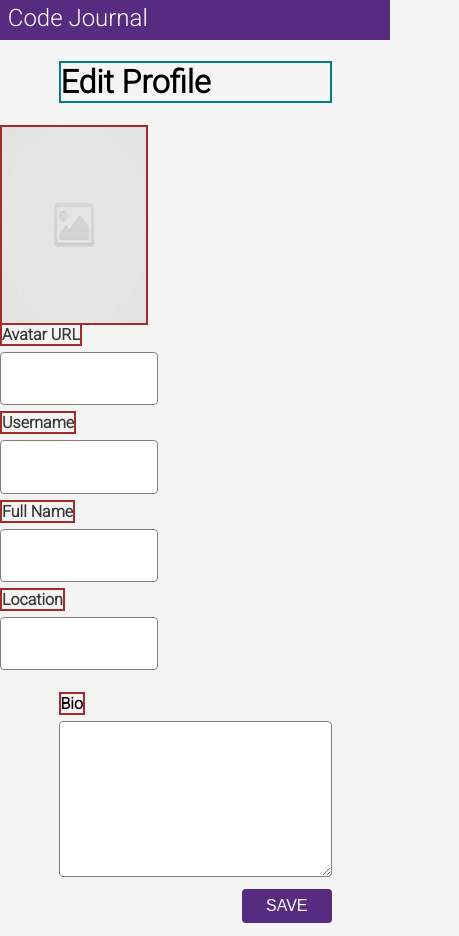
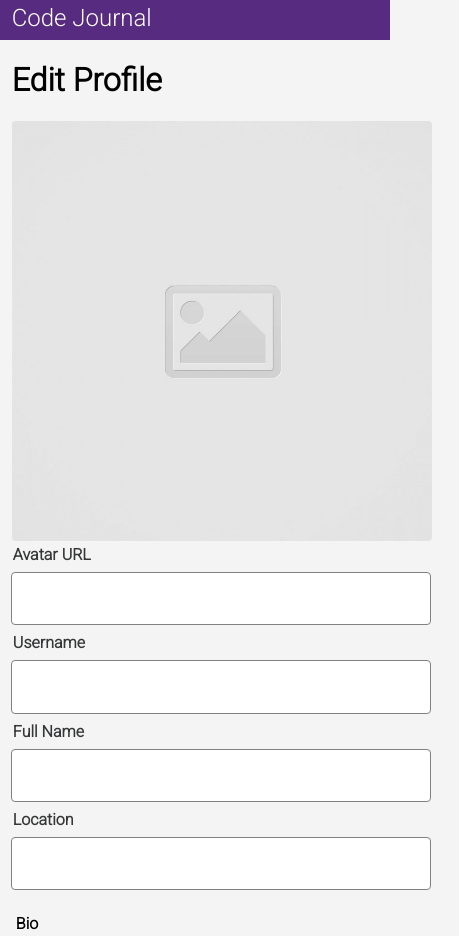
Before and after one commit to eniolajohnson/Code-Journal, a website: page index.html in a window 390 px wide. Shown: the top 936 px of the page, 459 px wide, since content can reach past the window. Drawn offline with Linux system fonts and the light colour scheme.

Commit message:
Mobile responsiveness completed

```diff
--- a/css/styles.css
+++ b/css/styles.css
@@ -38,6 +38,8 @@ form {
   width: 38%;
   margin: 0;
   margin-right: 7%;
+  object-fit: contain;
+  object-position: 50% 50%;
 }
 
 label {
@@ -57,49 +59,8 @@ label {
 }
 
 .row input:active {
-  border: 1.5px solid rgb(86, 43, 128);
+  border: 2px solid rgb(86, 43, 128);
 }
-
-@media only screen and (max-width: 568px){
-  header{
-    height: 2.5em;
-  }
-
-  header > h2 {
-    margin: 0;
-    margin-left: 2%;
-  }
-
-  .row{
-    display: flex;
-    flex-direction: column;
-    width: 100%;
-  }
-
-  .row2 h1 {
-    width: 100%;
-
-    border: 2px solid teal;
-  }
-
-  label{
-    border: 2px solid brown;
-  }
-
-  .row input {
-    width: 158px;
-  }
-
-  .row img {
-    height: 200px;
-    border: 2px solid brown;
-  }
-
-  .row2 h1{
-    width: 100%;
-  }
-}
-
 
 .row2{
   width: 70%;
@@ -130,3 +91,52 @@ label {
   border-radius: 4px;
   float: right;
 }
+
+@media only screen and (max-width: 568px){
+  header{
+    height: 2.5em;
+  }
+
+  header > h2 {
+    margin: 0;
+    margin-left: 3%;
+  }
+
+  label{
+    margin-left: 6%;
+  }
+
+  .row{
+    display: block;
+    width: 100%;
+  }
+
+  .row input {
+    width: 420px;
+    margin-left: 5%;
+  }
+
+  .row img {
+    width: 420px;
+    margin-left: 3%;
+    border-radius: 4px;
+  }
+
+  .row h1{
+    width: 90%;
+    margin-left: 3%;
+  }
+
+  .row2 {
+    margin-left: 3%;
+    width: 26.1rem;
+  }
+
+  .row2 textarea {
+    width: 100%;
+  }
+
+  .row2 label {
+    margin-left: 1%;
+  }
+}
--- a/index.html
+++ b/index.html
@@ -20,8 +20,8 @@
     <h2>Code Journal</h2>
   </header>
   <main>
-    <div class="edit-profile" data-view="edit-profile">
-      <div class="row2">
+    <div data-view="edit-profile">
+      <div class="row">
         <h1>Edit Profile</h1>
       </div>
       <div class="row">
@@ -30,25 +30,25 @@
           <div>
             <label for="avatar-url">Avatar URL</label>
             <div>
-              <input type="text" name="avatar-url" id="avatar-url">
+              <input required type="text" name="avatar-url" id="avatar-url">
             </div>
           </div>
           <div>
             <label for="user-name">Username</label>
             <div>
-              <input type="text" name="user-name" id="user-name">
+              <input required type="text" name="user-name" id="user-name">
             </div>
           </div>
           <div>
             <label for="full-name">Full Name</label>
             <div>
-              <input <input type="text" name="full-name" id="full-name">
+              <input required type="text" name="full-name" id="full-name">
             </div>
           </div>
           <div>
             <label for="location">Location</label>
             <div>
-              <input type="text" name="location" id="location">
+              <input required type="text" name="location" id="location">
             </div>
           </div>
           </div>
@@ -56,7 +56,7 @@
             <div>
               <label for="bio">Bio</label>
               <div>
-                <textarea name="bio" id="bio" cols="30" rows="10"></textarea>
+                <textarea required name="bio" id="bio" cols="30" rows="10"></textarea>
               </div>
             </div>
             <div>
```
